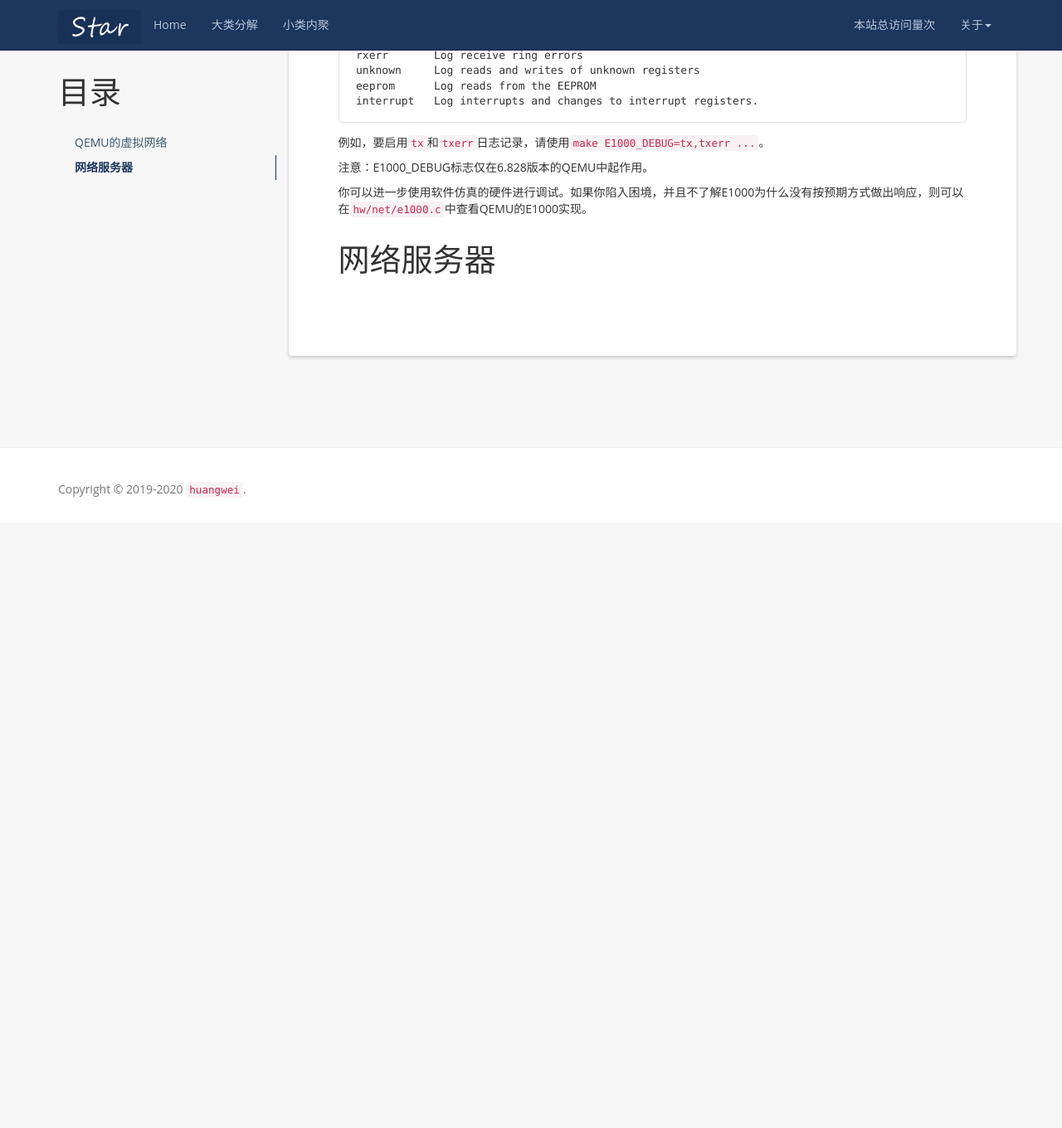
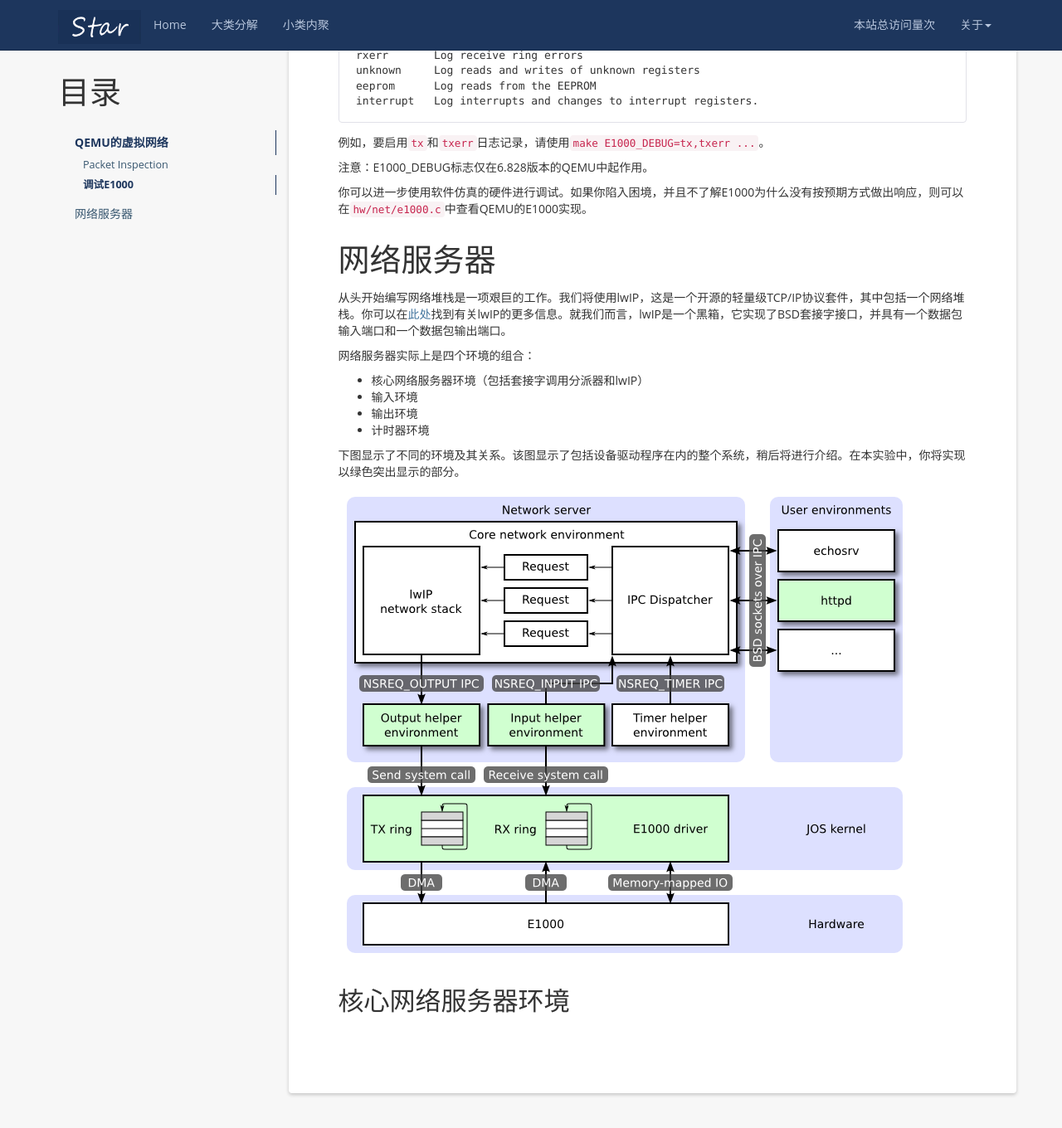
Before and after one commit to mayunmeiyouming/blog, a Jekyll site: the page built from _posts/2020-01-29-xv6 lab6.md, in a window 1280 px wide and 1400 px high, scrolled down 1463 px. Shown: the top 1360 px of the window at 83% size. Built offline with Jekyll 4.4.1, drawn with Linux system fonts in a browser that asks for light colours; nearby versions of some CDN libraries; a script that is not in the unit is left out; comment, search, counter and statistics services are not loaded; before the commit the page ends 2093 px from its top, so only the background shows below that.

Commit message:
2020-2-1-1

```diff
--- a/_posts/2020-01-29-xv6 lab6.md
+++ b/_posts/2020-01-29-xv6 lab6.md
@@ -65,3 +65,17 @@
 你可以进一步使用软件仿真的硬件进行调试。如果你陷入困境，并且不了解E1000为什么没有按预期方式做出响应，则可以在`hw/net/e1000.c`中查看QEMU的E1000实现。
 
 # 网络服务器
+
+从头开始编写网络堆栈是一项艰巨的工作。我们将使用lwIP，这是一个开源的轻量级TCP/IP协议套件，其中包括一个网络堆栈。你可以在[此处](https://savannah.nongnu.org/projects/lwip/)找到有关lwIP的更多信息。就我们而言，lwIP是一个黑箱，它实现了BSD套接字接口，并具有一个数据包输入端口和一个数据包输出端口。
+
+网络服务器实际上是四个环境的组合：
++ 核心网络服务器环境（包括套接字调用分派器和lwIP）
++ 输入环境
++ 输出环境
++ 计时器环境
+
+下图显示了不同的环境及其关系。该图显示了包括设备驱动程序在内的整个系统，稍后将进行介绍。在本实验中，你将实现以绿色突出显示的部分。
+
+![]({{ '/styles/images/2020-02-01-xv6 lab6/01.png' | prepend: site.baseurl}})
+
+## 核心网络服务器环境
```
Also changed, not shown: styles/images/2020-02-01-xv6 lab6/01.png (added).
